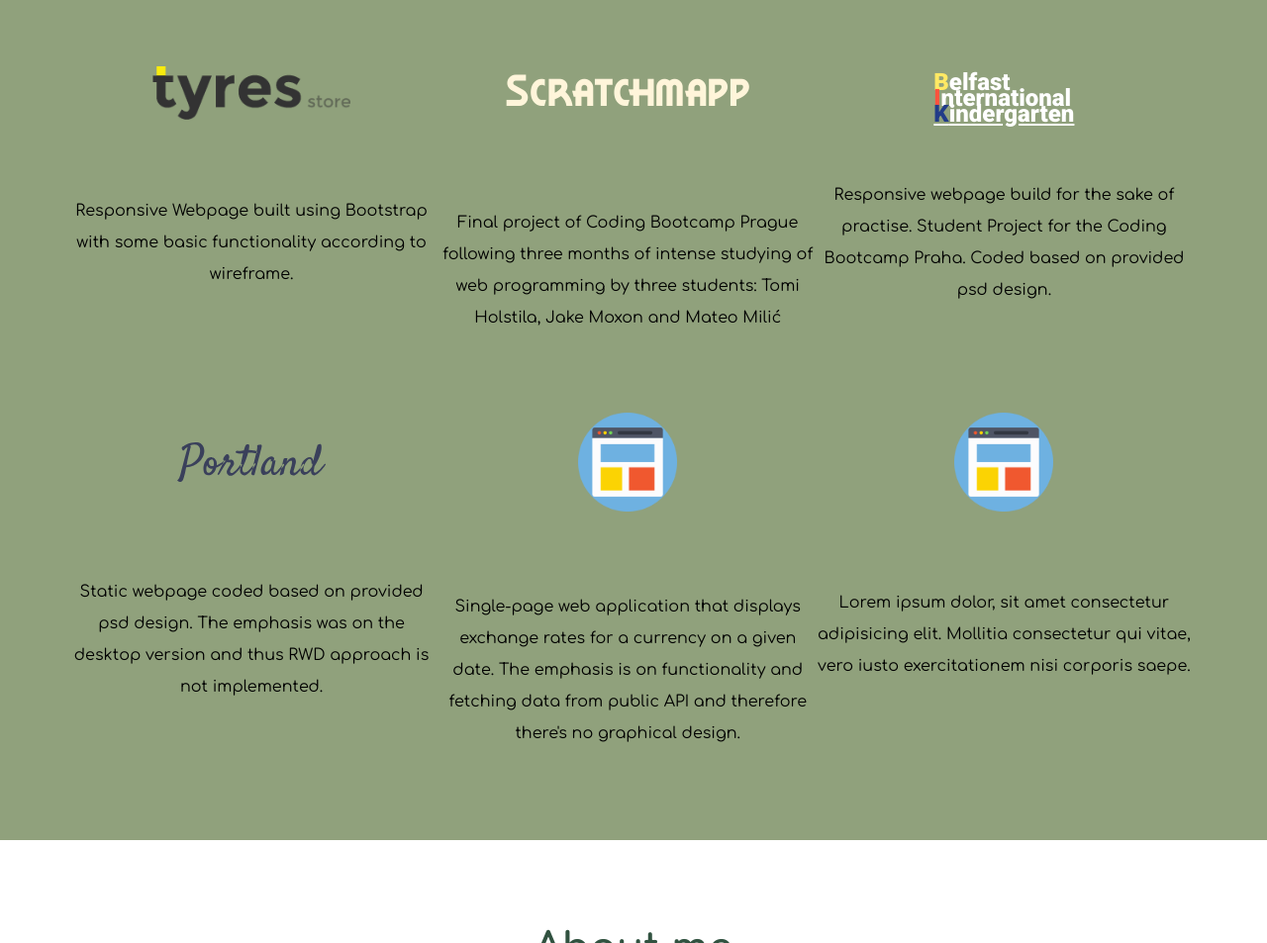
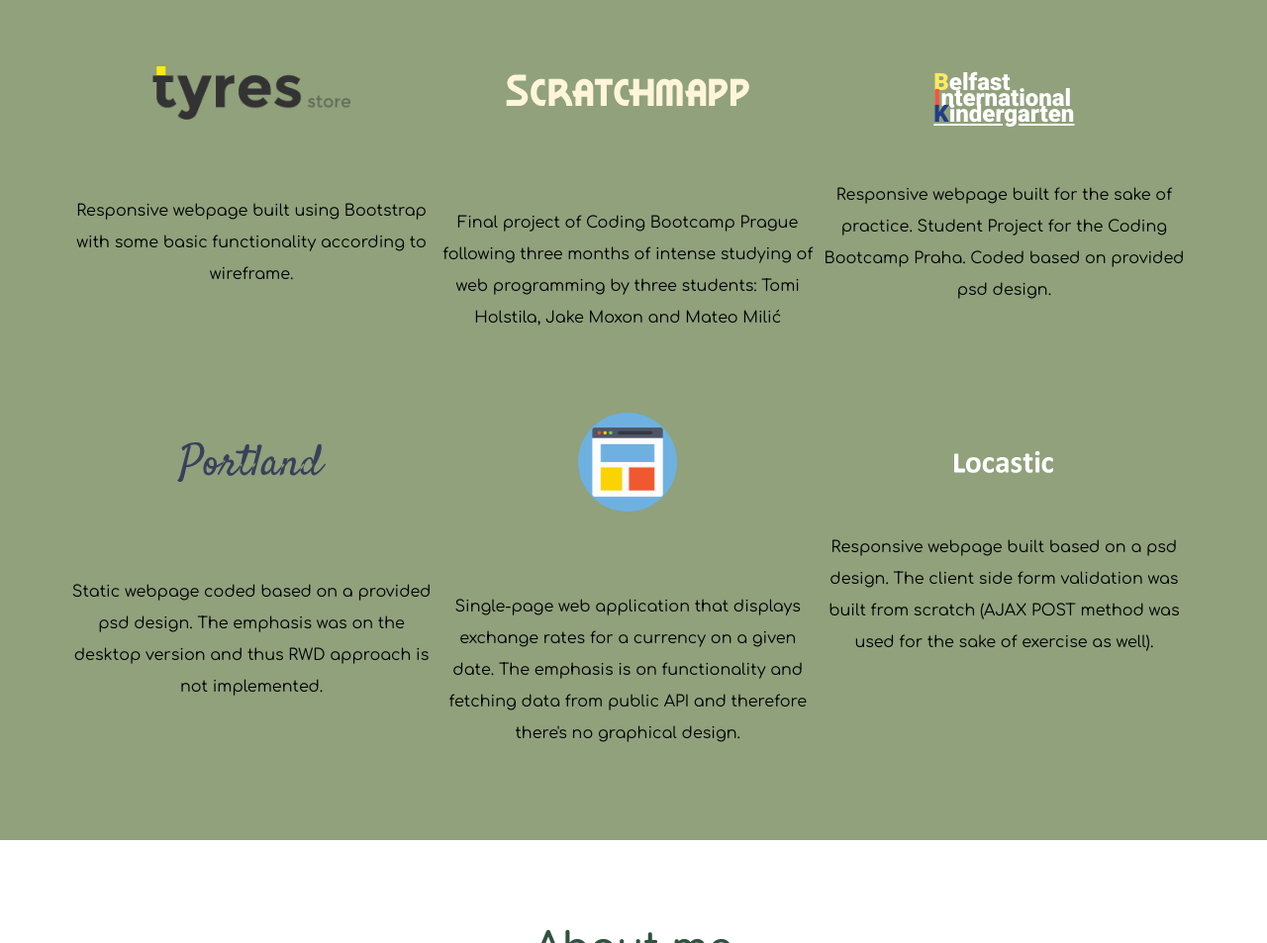
Before and after one commit to mmilic1994/My-Portfolio, a plain HTML site: page index.html in a window 1280 px wide. Shown: the part 2555-3508 px from the top of the page at 99% size. Drawn offline with Linux system fonts and the light colour scheme; files whose address does not match are found by name.

Commit message:
some changes, Locastic added as well

```diff
--- a/index.html
+++ b/index.html
@@ -157,7 +157,7 @@
         <div class="portfolios">
             <div class="porfolio1">
                 <a href="https://mmilic1994.github.io/TireStore/"><img src="img/tyres_store.png" width="200px" alt="website"></a>
-                <p> Responsive Webpage built using Bootstrap with some basic functionality according to wireframe. </p>
+                <p> Responsive webpage built using Bootstrap with some basic functionality according to wireframe. </p>
             </div>
             <div class="porfolio1">
                 <a href="http://scratchmapp.data4you.cz/">
@@ -177,22 +177,21 @@
                         </h2>
                     </a>
                 </div>
-                <p class="belfast_p"> Responsive webpage build for the sake of practise. Student Project for the Coding
+                <p class="belfast_p"> Responsive webpage built for the sake of practice. Student Project for the Coding
                     Bootcamp Praha.
                     Coded based on provided psd design. </p>
             </div>
             <div class="porfolio1">
                 <a href="https://mmilic1994.github.io/FarShore/"><img src="img/Portland.svg" width="150px" alt="website"></a>
-                <p class="portland_p"> Static webpage coded based on provided psd design. The emphasis was on the desktop version and thus RWD approach is not implemented. </p>
+                <p class="portland_p"> Static webpage coded based on a provided psd design. The emphasis was on the desktop version and thus RWD approach is not implemented. </p>
             </div>
             <div class="porfolio1">
                 <a href="https://mmilic1994.github.io/Exchange-rate-Test/"><img src="img/website.png" width="100px" alt="website"></a>
                 <p class="API_test">Single-page web application that displays exchange rates for a currency on a given date. The emphasis is on functionality and fetching data from public API and therefore there's no graphical design. </p>
             </div>
             <div class="porfolio1">
-                <a href="#"><img src="img/website.png" width="100px" alt="website"></a>
-                <p> Lorem ipsum dolor, sit amet consectetur adipisicing elit. Mollitia consectetur qui vitae, vero
-                    iusto exercitationem nisi corporis saepe. </p>
+                <a href="https://mmilic1994.github.io/Locastic/index.html"><img src="img/locastic-logo-white.svg" width="100px" alt="website"></a>
+                <p> Responsive webpage built based on a psd design. The client side form validation was built from scratch (AJAX POST method was used for the sake of exercise as well).</p>
             </div>
         </div>
     </div>
--- a/style.css
+++ b/style.css
@@ -324,10 +324,6 @@ h1 {
   padding: 1.8rem;
 }
 
-.aboutdescription h4:hover, button:hover {
-  transform: scale(0.8);
-  transition: 1s;
-}
 
 .find_me_here {
   display: flex;
```
Also changed, not shown: img/locastic-logo-white.svg (added).
